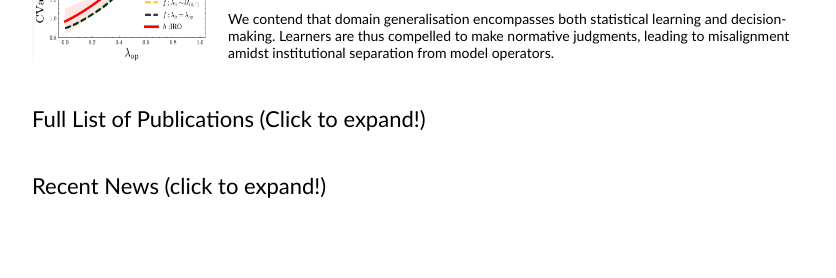
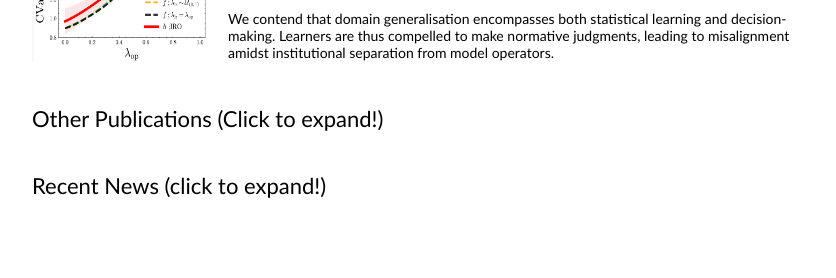
Before and after one commit to Anurag14/anurag14.github.io, a Jekyll site: the page built from index.html, in a window 1280 px wide. Shown: the part 625-903 px from the top of the page, without its empty margins (228-1064 px from the left). Built offline with Jekyll 4.4.1, drawn with Linux system fonts in a browser that asks for light colours.

Commit message:
Update mainpage.html

```diff
--- a/_layouts/mainpage.html
+++ b/_layouts/mainpage.html
@@ -93,25 +93,12 @@
 <table width="100%" align="center" border="0" cellspacing="0" cellpadding="20">
       <tr>
         <td width="100%" valign="middle">
-          <heading onclick="myReportList()">Full List of Publications (Click to expand!)</heading>
+          <heading onclick="myReportList()">Other Publications (Click to expand!)</heading>
         </td>
       </tr>
   </table>
   <table width="100%" align="center" border="0" cellspacing="0" cellpadding="20" style="display:none;" id="reportlist">
-     	<tr>
-        <td style="padding:20px;width:25%;vertical-align:middle">
-        <img src="images/uai2025.jpg", height="125", width="175">
-        </td>
-        <td width="75%" valign="middle">
-        <a href="https://arxiv.org/pdf/2503.16395" target="_blank">
-        <papertitle>Truthful Elicitation of Imprecise Forecasts</papertitle>
-        </a><br>
-        Anurag Singh, Siu Lun Chau, and Krikamol Muandet<br>
-        <em>UAI</em> 2025 <font color="#FF8080"><strong>(Oral Presentation 3% acceptance rate)</strong></font><br> <a href="https://github.com/muandet-lab/Imprecise-Scoring-Rule">[Code]</a><br>
-	<p>We devise a novel method to elicit credal sets truthfully, overcoming prior impossibility results.
- </p>
- </td>
- </tr>
+
 	<tr>
         <td style="padding:20px;width:25%;vertical-align:middle">
         <img src="images/masakipaper.jpg", height="125", width="175">
@@ -126,21 +113,6 @@
 	 </p>
 	 </td>
 	 </tr>
-	<tr>
-        <td style="padding:20px;width:25%;vertical-align:middle">
-        <img src="images/dgil.png", height="125", width="175">
-        </td>
-        <td width="75%" valign="middle">
-        <a href="https://arxiv.org/pdf/2404.04669" target="_blank">
-        <papertitle>Domain Generalisation via Imprecise Learning</papertitle>
-        </a><br>
-        Anurag Singh, Siu Lun Chau, Shaheen Bouabid, Krikamol Muandet<br>
-        <em>ICML</em> 2024 <font color="#FF8080"><strong>(Spotlight Presentation 3.5% acceptance rate)</strong></font><br>  <a href="https://github.com/muandet-lab/dgil">[Code]</a><br>
-	<p>We contend that domain generalisation encompasses both statistical learning and decision-making. Learners are thus compelled to make normative judgments, leading to misalignment amidst institutional separation from model operators.
- </p>
- </td>
- </tr>
- <tr>
         <td style="padding:20px;width:25%;vertical-align:middle">
         <img src="images/rfi.png", height="125", width="175">
         </td>
```
Lines whose indentation alone changed are shown as unchanged.
